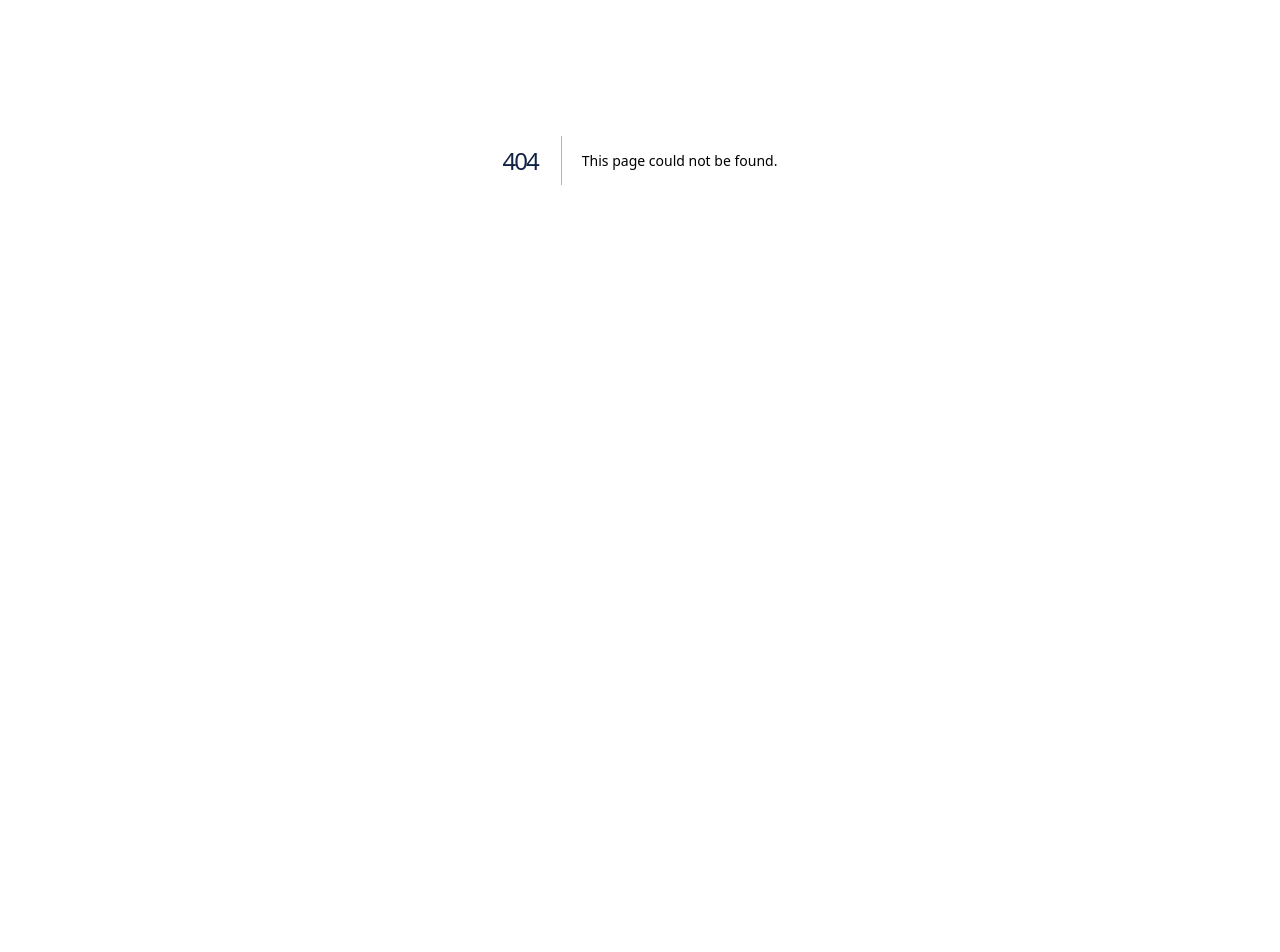
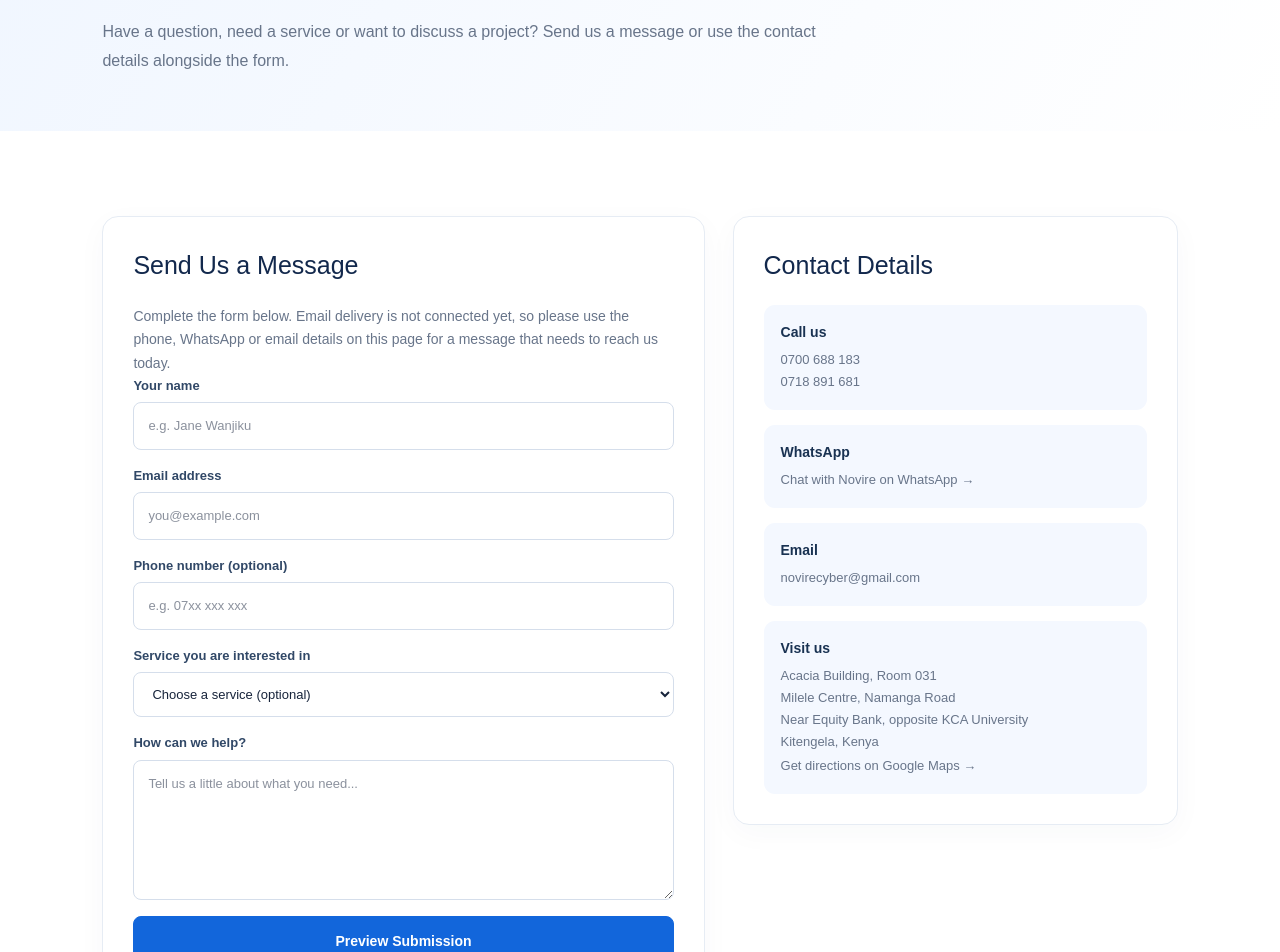
Before and after one commit to Jos3456/Novire-cyber, a Next.js app: page /contact in a window 1280 px wide. Before the commit this address had no page. Shown: the part 240-1192 px from the top of the page. Before the commit the page ends 800 px from the top, so only its background shows below. Built offline with nearby package versions, Linux system fonts and the light colour scheme.

Commit message:
Add contact page with form prototype and business details

```diff
--- /dev/null
+++ b/app/contact/page.tsx
@@ -0,0 +1,51 @@
+"use client";
+
+import { useState } from "react";
+import { useSearchParams } from "next/navigation";
+import SiteHeader from "../components/site-header";
+import SiteFooter from "../components/site-footer";
+
+export default function ContactPage() {
+  const searchParams = useSearchParams();
+  const requestedService = searchParams.get("service") ?? "";
+  const [submitted, setSubmitted] = useState(false);
+
+  function handleSubmit(event: React.FormEvent<HTMLFormElement>) {
+    event.preventDefault();
+    setSubmitted(true);
+  }
+
+  return (
+    <main className="site-shell">
+      <SiteHeader />
+      <section className="page-hero"><span className="eyebrow">LET US CONNECT</span><h1>Contact Novire</h1><p>Have a question, need a service or want to discuss a project? Send us a message or use the contact details alongside the form.</p></section>
+      <section className="section">
+        <div className="contact-layout">
+          <div className="contact-panel">
+            <h2>Send Us a Message</h2>
+            <p style={{ color: "#68758a", lineHeight: 1.7, fontSize: 14 }}>Complete the form below. Email delivery is not connected yet, so please use the phone, WhatsApp or email details on this page for a message that needs to reach us today.</p>
+            <form className="contact-form" onSubmit={handleSubmit}>
+              <label className="form-field">Your name<input name="name" type="text" placeholder="e.g. Jane Wanjiku" autoComplete="name" required /></label>
+              <label className="form-field">Email address<input name="email" type="email" placeholder="you@example.com" autoComplete="email" required /></label>
+              <label className="form-field">Phone number (optional)<input name="phone" type="tel" placeholder="e.g. 07xx xxx xxx" autoComplete="tel" /></label>
+              <label className="form-field">Service you are interested in<select name="service" defaultValue={requestedService}><option value="">Choose a service (optional)</option><option>Cyber Café &amp; Document Services</option><option>IT Support &amp; Computer Services</option><option>Graphic Design &amp; Digital Media</option><option>Web Development &amp; Design</option><option>Cybersecurity Services</option><option>Networking &amp; Cloud Services</option><option>IT &amp; Digital Skills Training</option><option>Other / Not sure yet</option></select></label>
+              <label className="form-field">How can we help?<textarea name="message" placeholder="Tell us a little about what you need..." required /></label>
+              <button className="primary-button" type="submit">Preview Submission</button>
+              {submitted && <p className="form-notice" role="status">The form is currently a visual prototype and has not sent your message. Please contact Novire by phone, WhatsApp or email for now. We will connect this form to email next.</p>}
+            </form>
+          </div>
+          <aside className="contact-panel">
+            <h2>Contact Details</h2>
+            <div className="contact-details">
+              <div className="contact-detail"><strong>Call us</strong><p><a href="tel:0700688183">0700 688 183</a><br /><a href="tel:0718891681">0718 891 681</a></p></div>
+              <div className="contact-detail"><strong>WhatsApp</strong><p><a href="https://wa.me/254700688183" target="_blank" rel="noreferrer">Chat with Novire on WhatsApp →</a></p></div>
+              <div className="contact-detail"><strong>Email</strong><p><a href="mailto:novirecyber@gmail.com">novirecyber@gmail.com</a></p></div>
+              <div className="contact-detail"><strong>Visit us</strong><p>Acacia Building, Room 031<br />Milele Centre, Namanga Road<br />Near Equity Bank, opposite KCA University<br />Kitengela, Kenya</p><a href="https://www.google.com/maps/search/?api=1&query=Milele+Centre+Namanga+Road+Kitengela+near+Equity+Bank+KCA+University" target="_blank" rel="noreferrer">Get directions on Google Maps →</a></div>
+            </div>
+          </aside>
+        </div>
+      </section>
+      <SiteFooter />
+    </main>
+  );
+}
```
